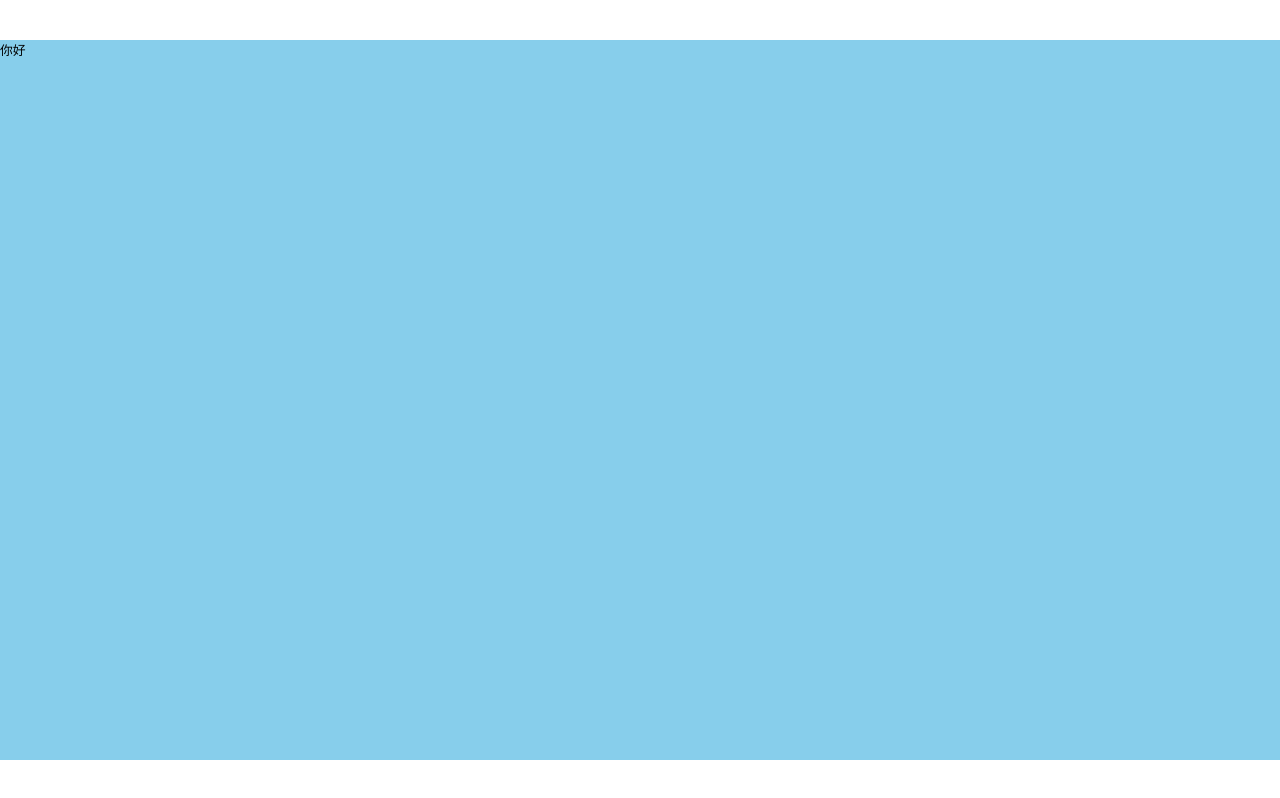
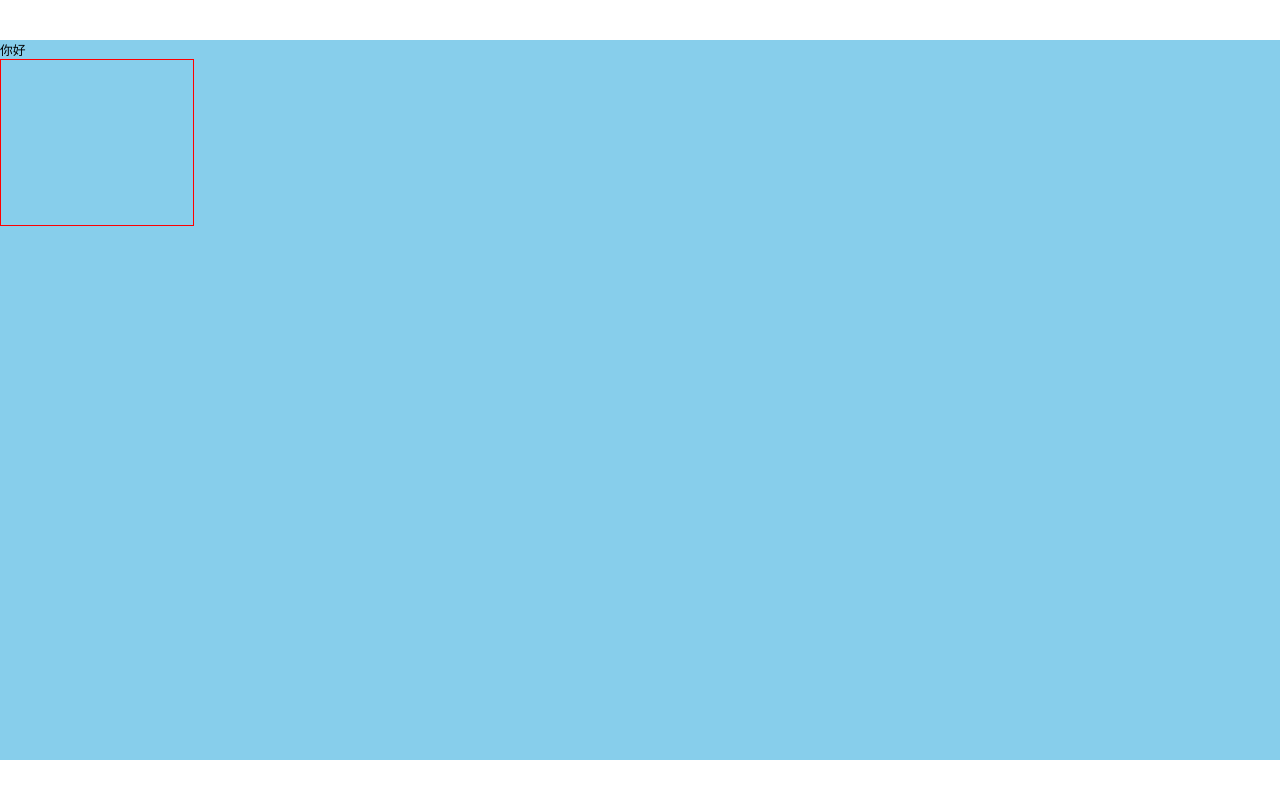
Before and after one commit to Lixianlai-2/visual-PoliceAffairs-, a Vue app: page / in a window 1280 px wide. Shown: the top 798 px of the page. Built offline with nearby package versions, Linux system fonts and the light colour scheme.

Commit message:
制作一个div，无论页面如何变化，还是占据固定的比例

```diff
--- a/index.html
+++ b/index.html
@@ -9,6 +9,7 @@
       // 得到当前浏览器的高度和宽度
       const clientWidth = document.documentElement.clientWidth;
       const clientHeight = document.documentElement.clientHeight;
+
       // pageWidth是为了满足16:9展示而计算出来的页面展示宽度
       let pageWidth;
       if (clientWidth / clientHeight > 16 / 9) {
@@ -16,6 +17,7 @@
       } else {
         pageWidth = clientWidth;
       }
+
       // pageHeight是为了满足16:9展示而计算出来的页面展示高度
       let pageHeight = clientWidth / (16 / 9);
 
@@ -23,6 +25,8 @@
       const string = `<style>html {
         font-size:${pageWidth / 100}px
       } </style>`;
+
+      // 把上面的style设置，写在网页中
       document.write(string);
     </script>
   </head>
--- a/package.json
+++ b/package.json
@@ -9,6 +9,7 @@
     "preview": "vite preview"
   },
   "dependencies": {
+    "less": "^4.1.3",
     "vue": "^3.2.37"
   },
   "devDependencies": {
--- a/src/App.vue
+++ b/src/App.vue
@@ -1,9 +1,10 @@
 <script setup>
-
+import Home from "./components/Home.vue";
 </script>
 
 <template>
   <div>你好</div>
+  <Home />
 </template>
 
 <style scoped></style>
--- /dev/null
+++ b/src/components/Home.vue
@@ -0,0 +1,16 @@
+<template>
+  <div class="x"></div>
+</template>
+
+<script setup></script>
+
+<style lang="less" scoped>
+@width: 367;
+@height: 315;
+
+.x {
+  width: (@width / 2420) * 100rem;
+  height: (@height / 2420) * 100rem;
+  border: 1px solid red;
+}
+</style>
```
Also changed, not shown: src/components/HelloWorld.vue (deleted, +0 -20 lines), src/shared/helper.less (added), 1 other file (tests, documents, lock files or other folders).
